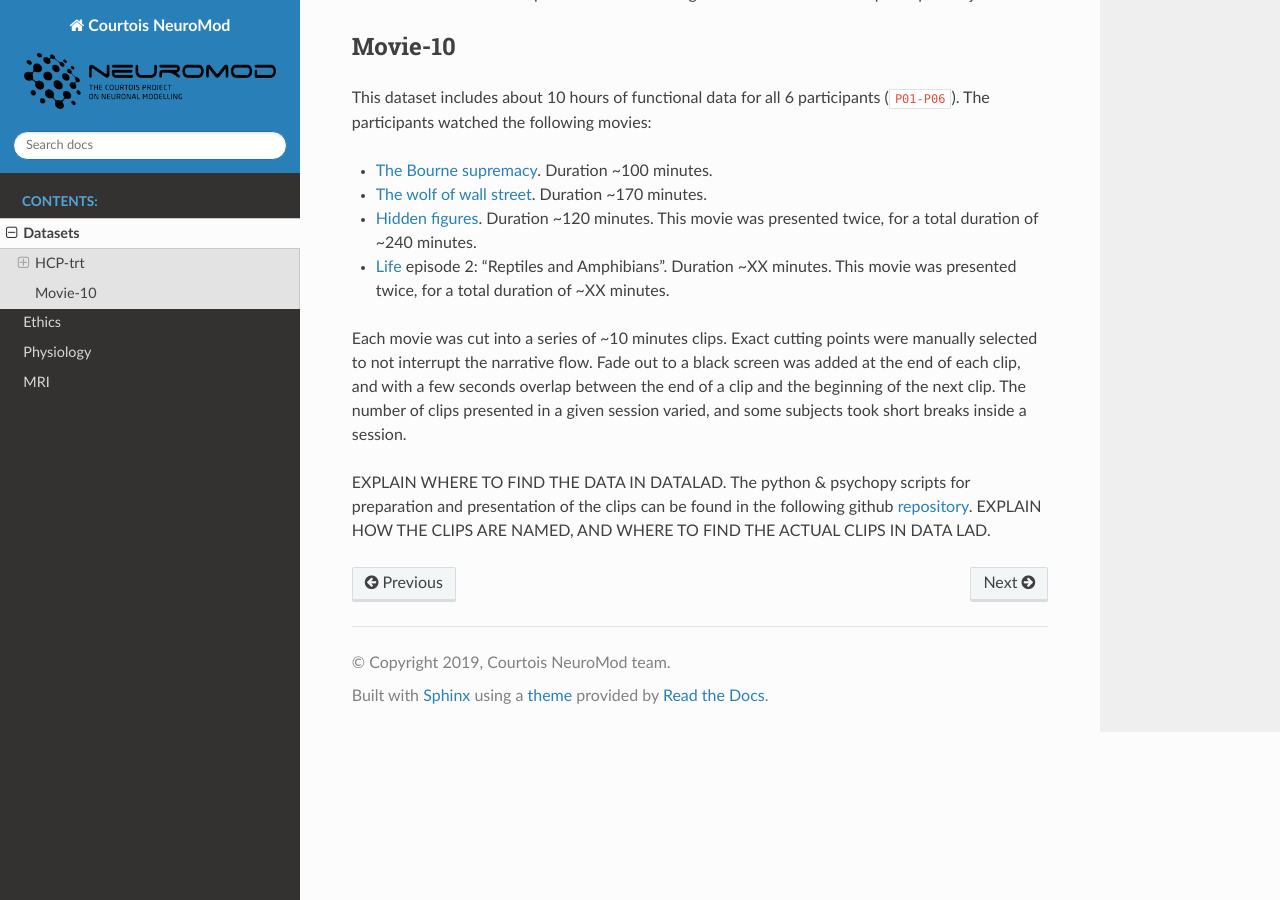
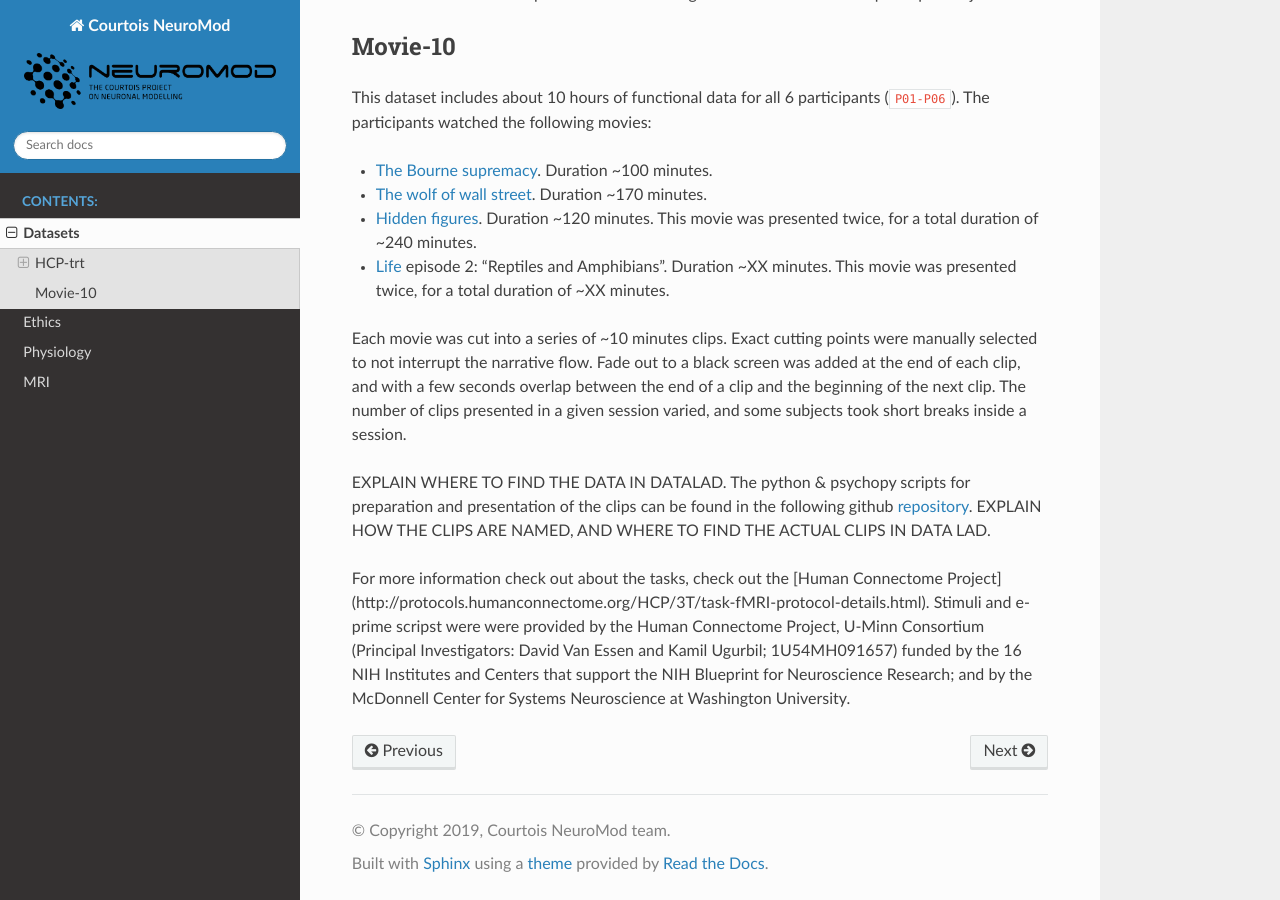
Before and after one commit to courtois-neuromod/cneuromod_docs, a Sphinx documentation site: the page built from source/DATASETS.md, in a window 1280 px wide and 900 px high, scrolled down 2796 px. Built offline with Sphinx 7.4.7 and the Read the Docs theme 2.0.0, drawn with Linux system fonts in a browser that asks for light colours.

Commit message:
Update DATASETS.md
added HCP link and Acknowledge

```diff
--- a/source/DATASETS.md
+++ b/source/DATASETS.md
@@ -41,3 +41,5 @@
  Each movie was cut into a series of ~10 minutes clips. Exact cutting points were manually selected to not interrupt the narrative flow. Fade out to a black screen was added at the end of each clip, and with a few seconds overlap between the end of a clip and the beginning of the next clip. The number of clips presented in a given session varied, and some subjects took short breaks inside a session.
 
  EXPLAIN WHERE TO FIND THE DATA IN DATALAD. The python & psychopy scripts for preparation and presentation of the clips can be found in the following github [repository](). EXPLAIN HOW THE CLIPS ARE NAMED, AND WHERE TO FIND THE ACTUAL CLIPS IN DATA LAD.
+
+ For more information check out about the tasks, check out the [Human Connectome Project] (http://protocols.humanconnectome.org/HCP/3T/task-fMRI-protocol-details.html). Stimuli and e-prime scripst were were provided by the Human Connectome Project, U-Minn Consortium (Principal Investigators: David Van Essen and Kamil Ugurbil; 1U54MH091657) funded by the 16 NIH Institutes and Centers that support the NIH Blueprint for Neuroscience Research; and by the McDonnell Center for Systems Neuroscience at Washington University.
```
